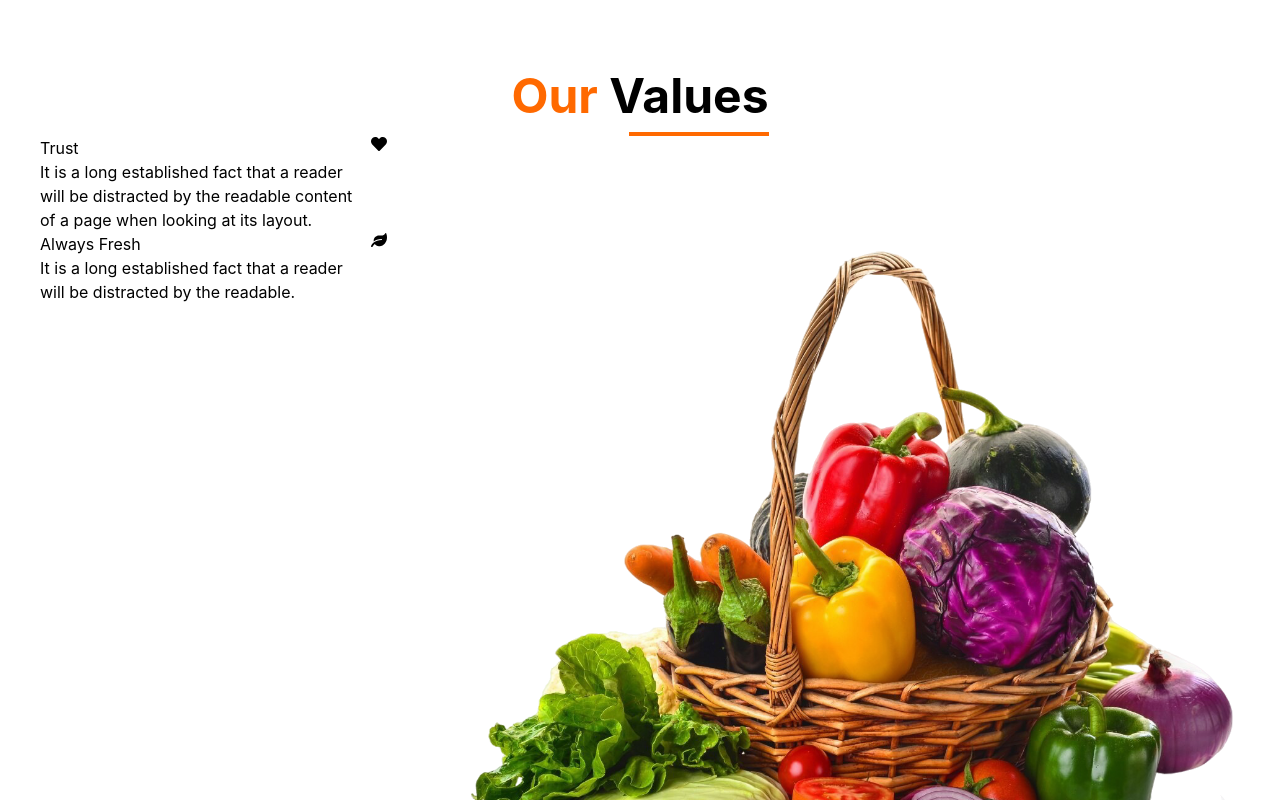
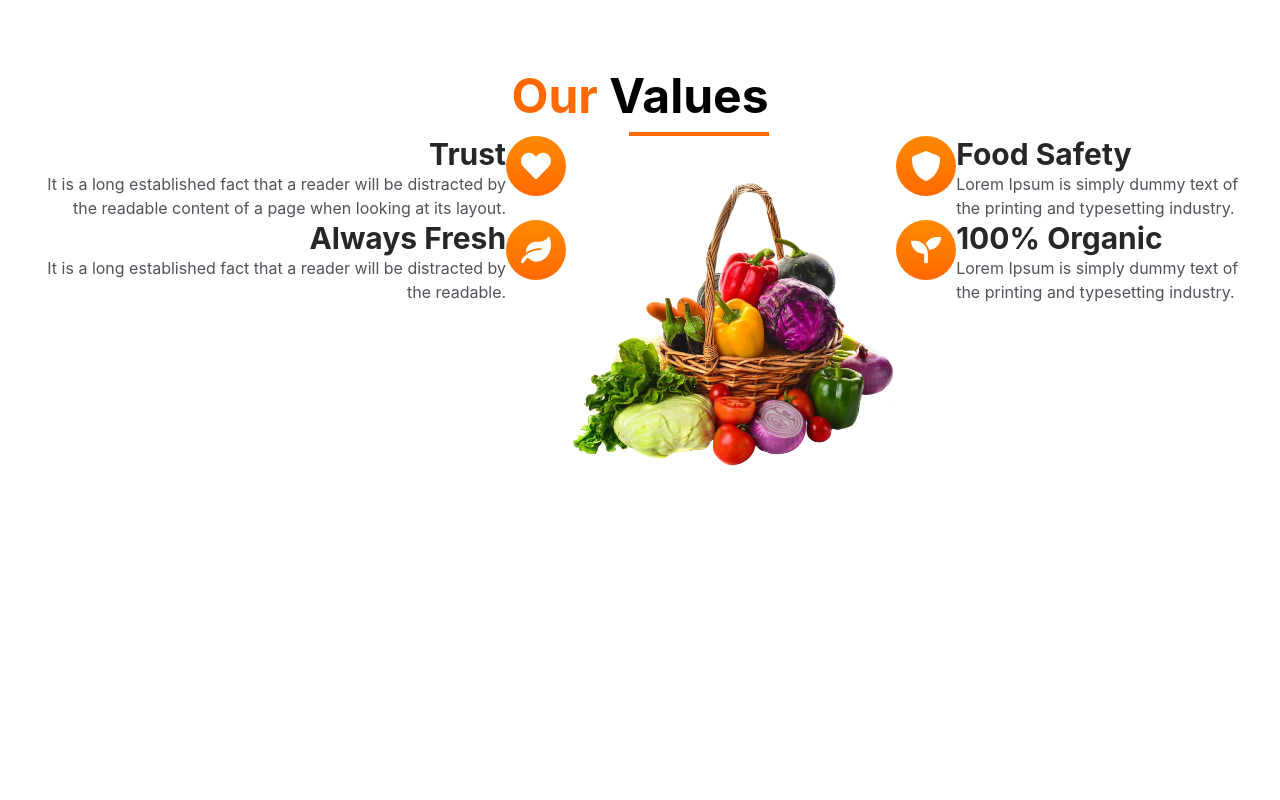
Before and after one commit to Nabeela-Kanwal/Grocery-store-react, a React (Vite) app: page / in a window 1280 px wide. Shown: the part 1600-2400 px from the top of the page. After the commit the page ends 2170 px from the top, so only its background shows below. Built offline with nearby package versions, Linux system fonts and the light colour scheme.

Commit message:
fixed talues function

```diff
--- a/src/components/Values/Values.jsx
+++ b/src/components/Values/Values.jsx
@@ -8,15 +8,34 @@ const Values = () => {
   const leftValues = value.slice(0, 2).map((items) => (
     <div key={items.id} className="flex flex-row-reverse">
       <div>
-        <span>{items.icon}</span>
+        <span className="flex justify-center items-center text-3xl text-white bg-gradient-to-b from-orange-400 to-orange-500 w-15 h-15 rounded-full">
+          {items.icon}
+        </span>
       </div>
 
-      <div className="text-left">
-        <h3>{items.title}</h3>
-        <p>{items.description}</p>
+      <div className="text-right">
+        <h3 className="text-zinc-800 text-3xl font-bold">{items.title}</h3>
+        <p className="text-zinc-600">{items.description}</p>
       </div>
     </div>
   ));
+
+  const rightValues = value.slice(2).map((items) => (
+    <div key={items.id} className="flex">
+      <div>
+        <span className="flex justify-center items-center text-3xl text-white bg-gradient-to-b from-orange-400 to-orange-500 w-15 h-15 rounded-full">
+          {items.icon}
+        </span>
+      </div>
+
+      <div>
+        <h3 className="text-zinc-800 text-3xl font-bold">{items.title}</h3>
+        <p className="text-zinc-600">{items.description}</p>
+      </div>
+    </div>
+  ));
+
+
   return (
     <section>
       <div className="max-w-[1400px] mx-auto px-10 py-20">
@@ -24,14 +43,16 @@ const Values = () => {
         <div className="flex">
           {/* left values */}
 
-          <div className="w-1/2 pr-10">
+          <div>
             {leftValues}
           </div>
-          <div>
+
+          <div className="w-1/2">
             <img src={Basket} alt="" />
           </div>
 
           {/* right value */}
+          <div>{rightValues}</div>
         </div>
       </div>
     </section>
```
Also changed, not shown: 5 other files (tests, documents, lock files or other folders).
